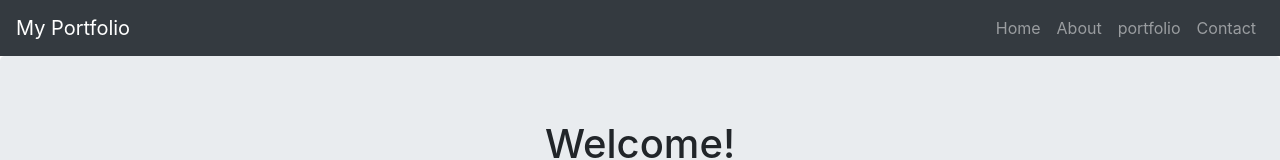
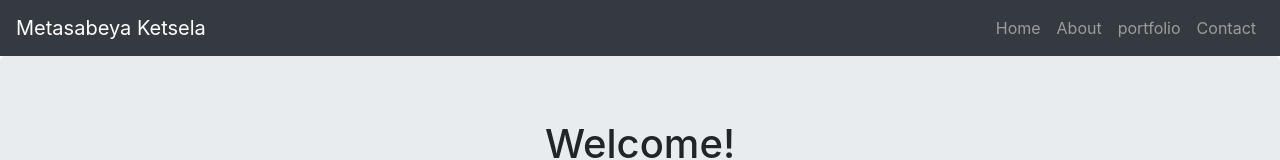
Before and after one commit to metasabeya/portfolio1, a plain HTML site: page index.html in a window 1280 px wide. Shown: the top 160 px of the page. Drawn offline with nearby package versions, Linux system fonts and the light colour scheme.

Commit message:
modified some names

```diff
--- a/index.html
+++ b/index.html
@@ -11,7 +11,7 @@
     </head>
     <body>
         <nav class="navbar navbar-expand-md bg-dark navbar-dark">
-             <a class="navbar-brand" href="#">My Portfolio</a>
+             <a class="navbar-brand" href="#">Metasabeya Ketsela</a>
 
              <button class="navbar-toggler" type="button" data-toggle="collapse" data-target="#collapsibleNavbar">
                  <span class="navbar-toggler-icon"></span>
```
